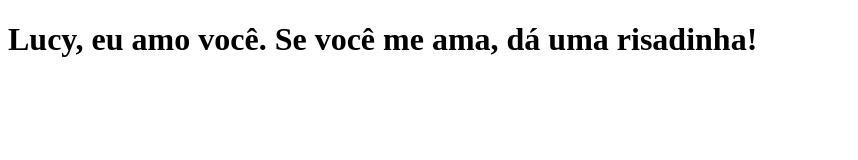
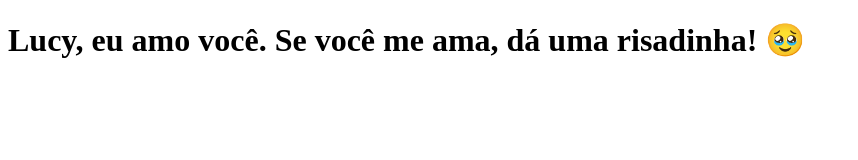
Before and after one commit to BritoRuan/clone-tabnews, a Next.js app: page / in a window 1280 px wide. Shown: the top 160 px of the page, without its empty margins (0-858 px from the left). Built offline with nearby package versions, Linux system fonts and the light colour scheme.

Commit message:
modified the phrase for initial page

```diff
--- a/pages/index.js
+++ b/pages/index.js
@@ -1,5 +1,5 @@
 function Home() {
-  return <h1>Lucy, eu amo você. Se você me ama, dá uma risadinha!</h1>
+  return <h1>Lucy, eu amo você. Se você me ama, dá uma risadinha! 🥹</h1>
 }
 
 export default Home;
```
